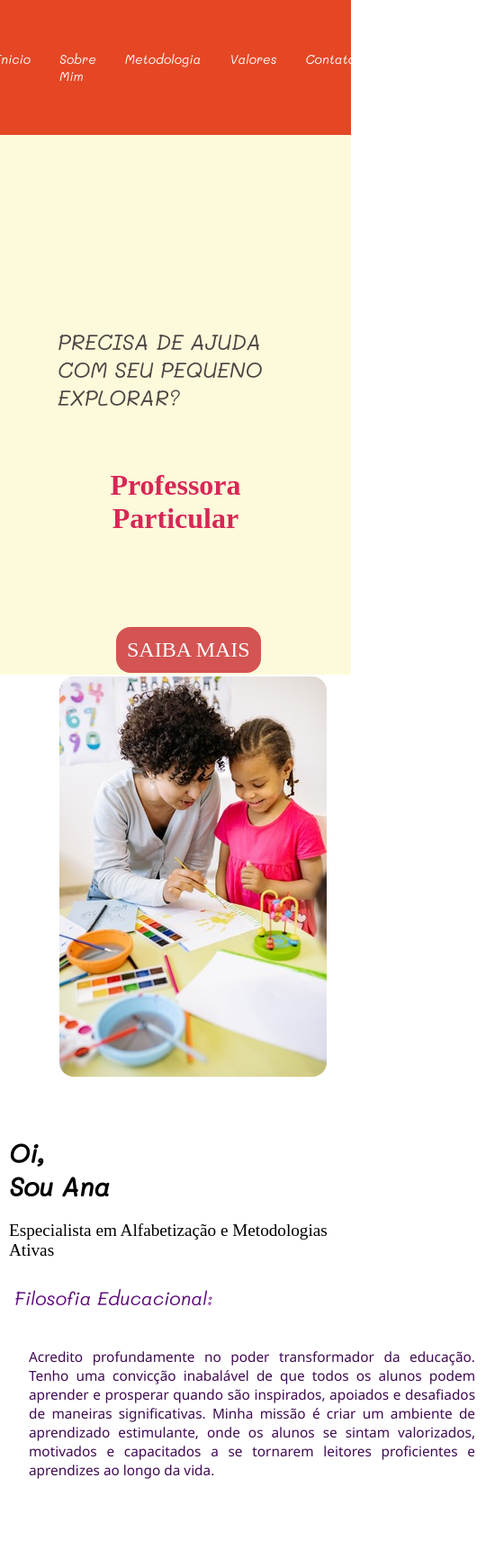
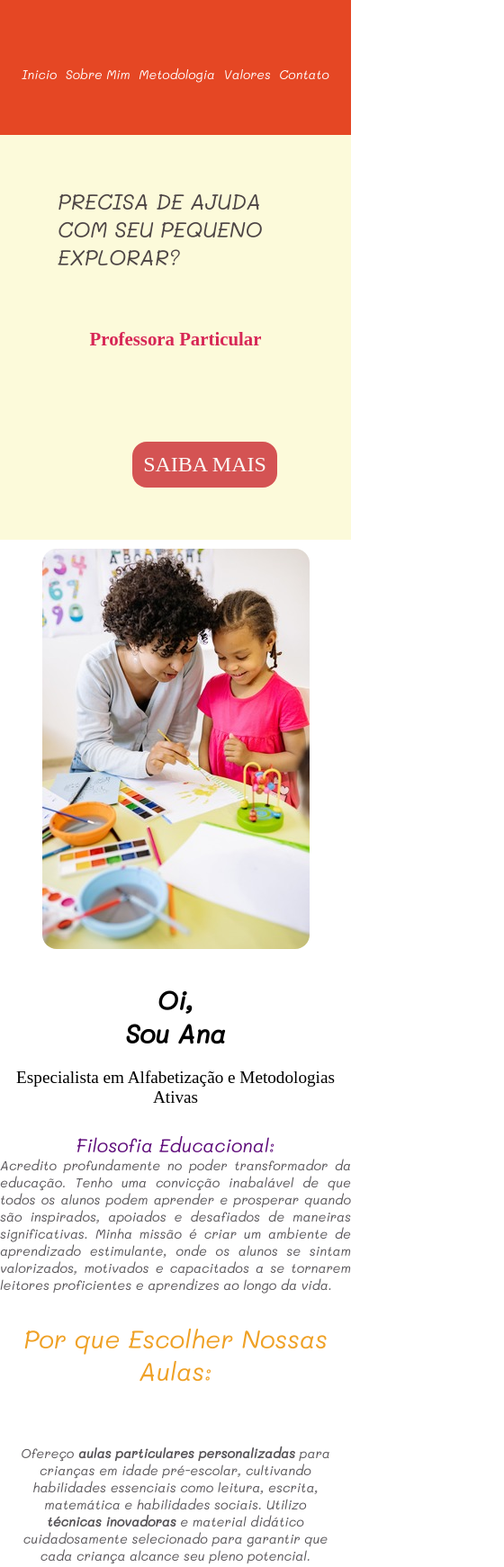
Before and after one commit to monica88lima/landingPages, a plain HTML site: page home.html in a window 390 px wide. Shown: the top 1742 px of the page at 90% size, 560 px wide, since content can reach past the window. Drawn offline with Linux system fonts and the light colour scheme; a web font is replaced by a local one.

Commit message:
alteração de layout

```diff
--- a/style.css
+++ b/style.css
@@ -141,8 +141,9 @@ nav span {
 .sobre {
     display: flex;
     justify-content: center;
+    align-items: center;
     gap: 24px;
-    padding: 6rem 0;
+    padding: 6rem 6rem;
 
 
 }
@@ -155,18 +156,17 @@ nav span {
 .sobre .sobreMim h1 {
     color: #000;
     font-family: Mali;
-    font-size: 64px;
+    font-size: 32px;
     font-style: normal;
     font-weight: 700;
     line-height: normal;
-    margin-top: 28px;
 
 }
 
 .sobre .sobreMim h2 {
     color: #000;
     font-family: Akshar;
-    font-size: 32px;
+    font-size: 24px;
     font-style: normal;
     font-weight: 400;
     line-height: normal;
@@ -188,16 +188,13 @@ nav span {
 }
 
 .sobre .sobreMim p {
-    color: rgb(65, 11, 83);
-
-    font-size: 18px;
+    color: #565357;
+    font-family: Mali;
+    font-size: 1.4rem;
     font-style: normal;
     line-height: normal;
-    font-family: 'Segoe UI', Tahoma, Geneva, Verdana, sans-serif;
+    justify-content: center;
     text-align: justify;
-    margin-top: 10px;
-    justify-content: center;
-    width: 48rem;
 }
 
 .sobre .sobreMim details .line-space li {
@@ -245,6 +242,7 @@ nav span {
     background-image: url("img/metodologia.svg");
     background-size: cover;
     background-repeat: no-repeat;
+    padding: 0rem 6rem;
 }
 
 .metodologia article {
@@ -308,10 +306,6 @@ nav span {
     width: 300px;
     display: inline-table;
     padding: 12px;
-
-
-
-
 }
 
 .metodologia .text1 h6 {
@@ -331,11 +325,12 @@ nav span {
 .metodologia .funcAulas p {
     color: #565357;
     font-family: Mali;
+    font-size: 1.4rem;
+    font-style: normal;
+    line-height: normal;
+    margin-top: 64px;
+    justify-content: center;
     text-align: center;
-    margin-top: 40px;
-    margin-bottom: 32px;
-    justify-content: center;
-    width: 90rem;
 
 }
 
@@ -683,7 +678,7 @@ footer {
     }
 }
 
-@media only screen and (max-width: 992px) {
+@media only screen and (max-width: 1073px) {
     * {
         margin: 0;
         padding: 0;
@@ -698,33 +693,24 @@ footer {
 
     header {
         display: flex;
-        height: 150px;
+        padding: 0;
+        justify-content: center;
+        align-items: center;
+    }
 
-        padding: 2px 6px;
+    header .menu {
+        padding: 0;
+    }
 
-        justify-content:center;
-        display: flex;
-        align-items:center;
-
-        background-color: #E54724;
-        color: #FFF;
-
-        font-family: Mali;
-        font-size: 10px;
-        font-style: normal;
-
-        line-height: normal;
-    }
-    header .logo img{
+    header figure {
         display: none !important;
     }
 
-    main {
-
-        top: 15px !important;
-    }
 
 
+    header .menu ul {
+        gap: .6rem;
+    }
 
 
     header .menu ul li a {
@@ -741,20 +727,28 @@ footer {
     .home {
         width: 100%;
         padding-top: 100px;
+        margin-top: 0;
+    }
+
+    .home .txtInicio {
+        display: flex;
+        flex-direction: column;
+        align-items: center;
+        justify-content: center;
     }
 
     .home .txtInicio p {
         font-size: 24px;
-
-
     }
 
     .home .txtInicio h1 {
-        font-size: 32px;
+        font-size: 1.3rem;
         text-align: center;
         font-weight: 700;
+    }
 
-
+    main {
+        top: 15px !important;
     }
 
     .saiba {
@@ -769,12 +763,13 @@ footer {
         width: 100%;
         flex-direction: column;
         padding-top: 2px;
-
+        text-align: center;
+        padding: 0;
 
     }
 
     .sobre .img2 {
-        padding-left: 66px;
+        margin-top: 10px;
 
     }
 
@@ -794,14 +789,17 @@ footer {
     }
 
     .sobre .sobreMim p {
-        font-size: .96rem;
-        width: 35rem;
-        padding: 32px;
+        font-size: .9rem;
+        padding: 0 0;
 
     }
 
     .sobre .sobreMim details {
         display: none !important;
+    }
+
+    .metodologia h1 {
+        font-size: 28px;
     }
 
     .metodologia article .escolha-aula {
@@ -813,15 +811,22 @@ footer {
 
     .metodologia article .aulas {
         font-size: .9rem;
-        padding: 0 12rem;
+        padding: 0 24px;
 
     }
 
     .metodologia article .funcAulas p {
         font-size: .9rem;
-        width: 35rem;
+        padding: 0 24px;
+        padding-bottom: 64px;
 
+    }
 
+    .metodologia article .escolha-aula .text2 p {
+        font-size: 1rem;
+        padding: 0 24px;
+        padding-bottom: 64px;
+        text-align: center;
     }
 
     .valores {
@@ -832,8 +837,10 @@ footer {
         flex-direction: column;
         padding: 8rem 1rem;
     }
+
     .contato .contato-form h2 {
-        width: 25rem;
+        width: 16rem;
+        font-size: .9rem;
     }
 
     .footerCliente {
```
